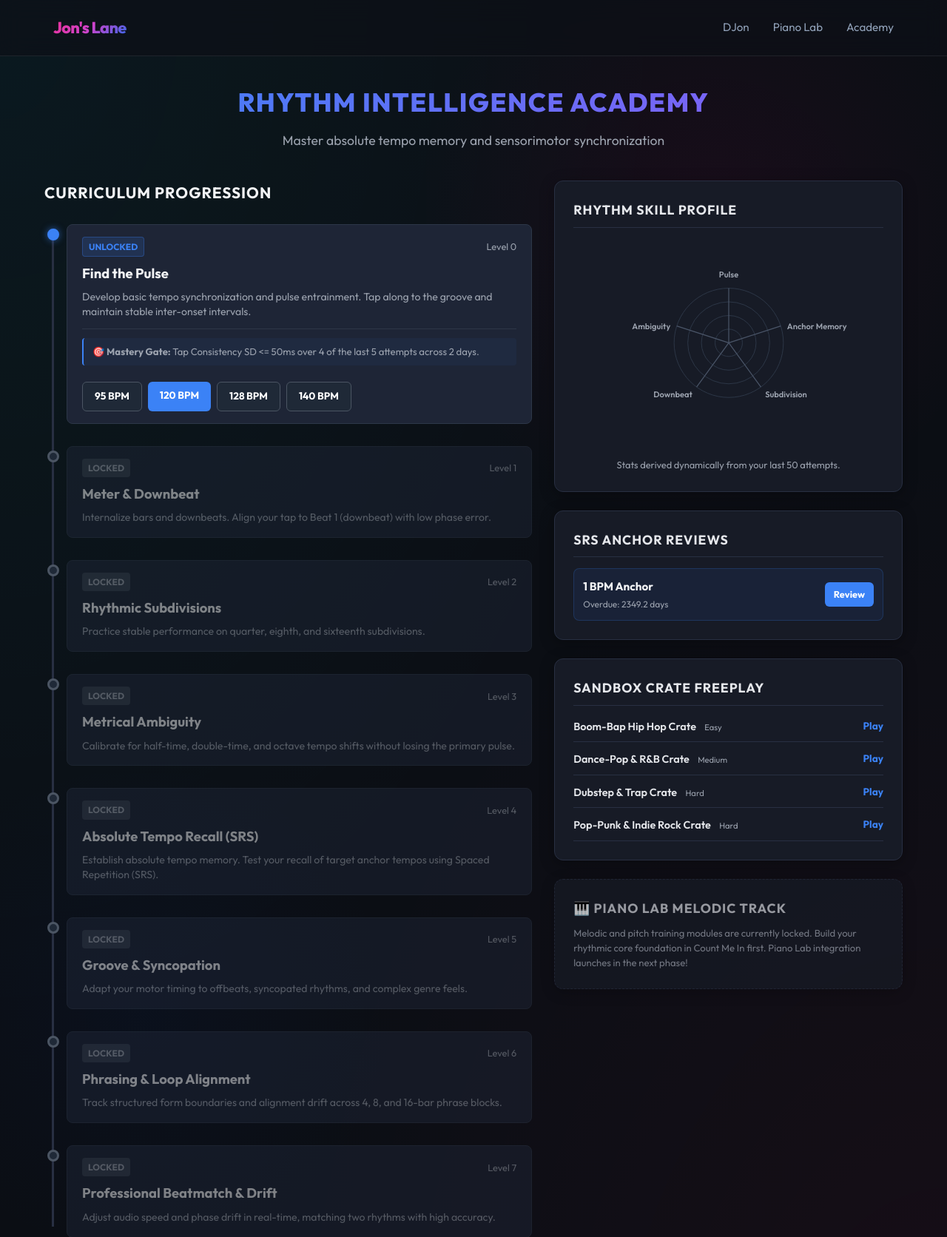
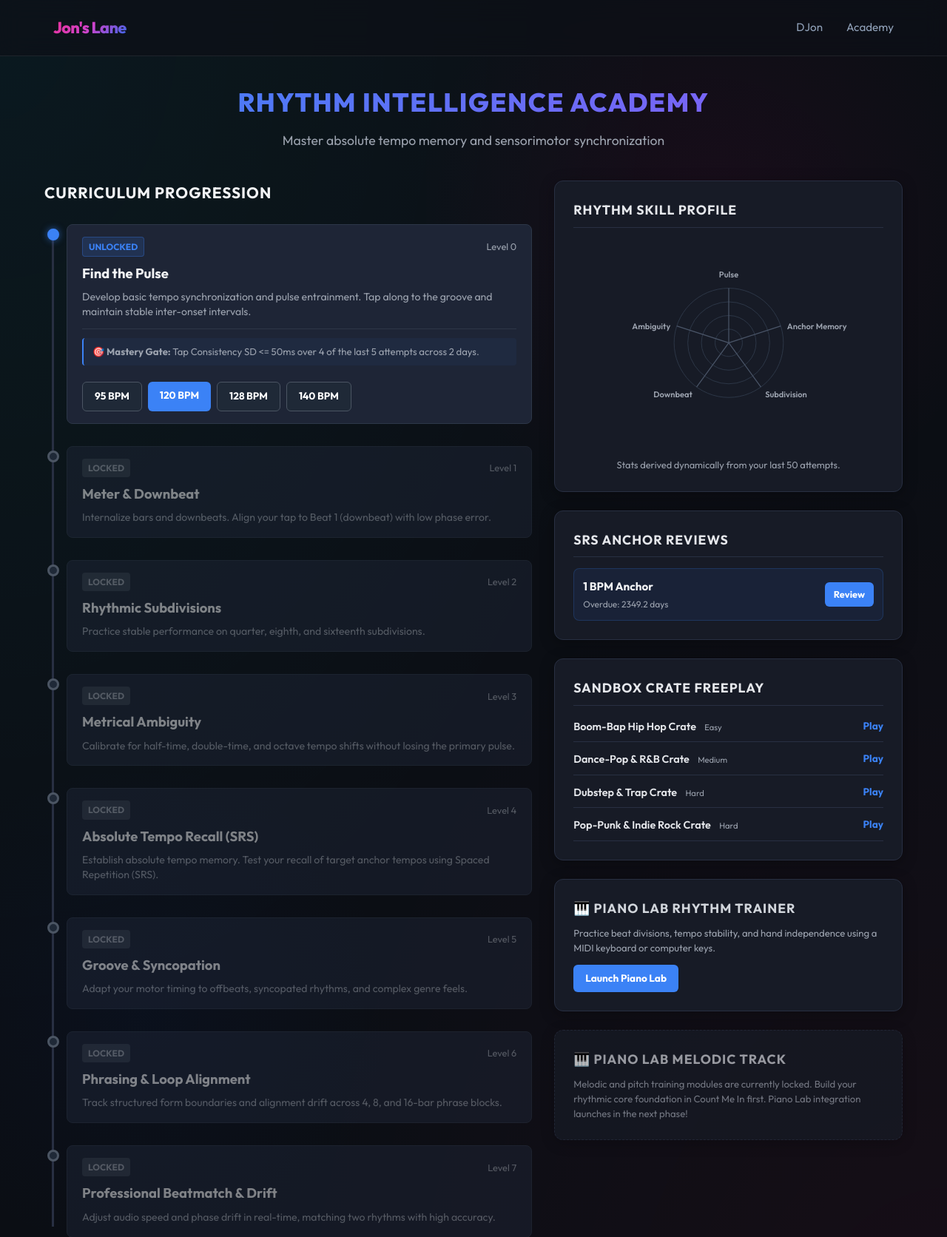
Before and after one commit to admiralorbiter/jonslane, a Flask app: page /academy/ in a window 1280 px wide; the page is wider, and only the part inside the window is pictured. Shown: the top 1672 px of that part at 74% size. Run offline with Flask 3, Linux system fonts and the light colour scheme; the visitor is signed in with stand-in values (Sample User, id 1); tables that the repository leaves empty hold one stand-in row (values such as "Sample post").

Commit message:
refactor(nav): relocate Piano Lab from main navigation to Space Friends and Academy - Remove Piano Lab link from floating main navbar - Add Piano Lab to DJon's Space Friends grid in music layout (replacing BPM placeholder) - Create active Piano Lab Rhythm Trainer card on the Academy dashboard

```diff
--- a/portfolio/templates/academy/academy.html
+++ b/portfolio/templates/academy/academy.html
@@ -337,6 +337,17 @@
                 </div>
             </div>
 
+            <!-- Piano Lab Rhythmic Integration -->
+            <div class="slate-card">
+                <h3 style="font-size: 1.1rem; font-weight: 700; text-transform: uppercase; letter-spacing: 1px; margin-bottom: 10px; color: #D1D5DB;">
+                    🎹 Piano Lab Rhythm Trainer
+                </h3>
+                <p style="font-size: 0.82rem; color: #9CA3AF; line-height: 1.5; margin-bottom: 12px;">
+                    Practice beat divisions, tempo stability, and hand independence using a MIDI keyboard or computer keys.
+                </p>
+                <a href="{{ url_for('piano.index') }}" class="btn-action-hub" style="margin-top: 0; display: inline-block;">Launch Piano Lab</a>
+            </div>
+
             <!-- Piano Lab Melodic Integration -->
             <div class="slate-card" style="opacity: 0.7; border-style: dashed;">
                 <h3 style="font-size: 1.1rem; font-weight: 700; text-transform: uppercase; letter-spacing: 1px; margin-bottom: 10px; color: #D1D5DB;">
--- a/portfolio/templates/base.html
+++ b/portfolio/templates/base.html
@@ -23,7 +23,6 @@
             <a href="/" class="navbar-logo">Jon's Lane</a>
             <ul class="navbar-links">
                 <li><a href="{{ url_for('main.music') }}" class="navbar-link">DJon</a></li>
-                <li><a href="{{ url_for('piano.index') }}" class="navbar-link">Piano Lab</a></li>
                 <li><a href="{{ url_for('academy.index') }}" class="navbar-link">Academy</a></li>
             </ul>
         </div>
```
Also changed, not shown: portfolio/templates/main/music.html (+4 -4 lines).
